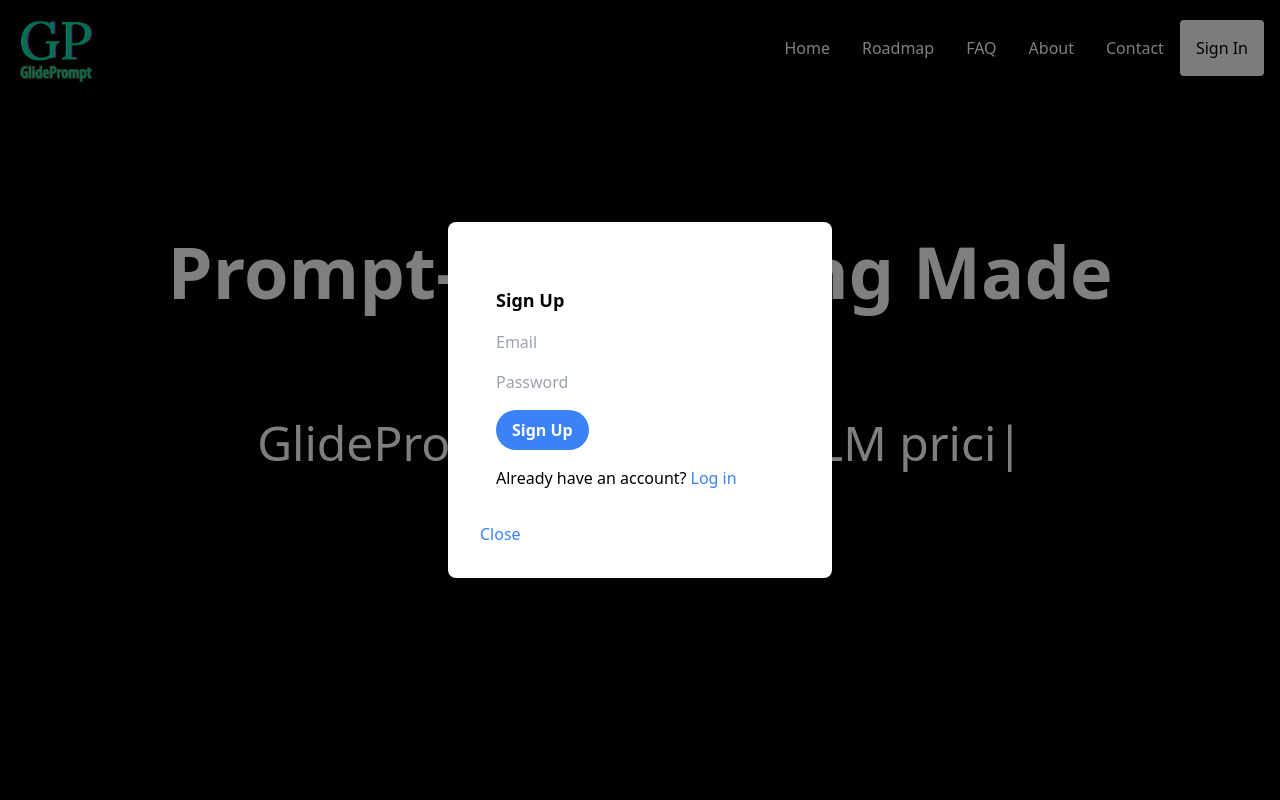
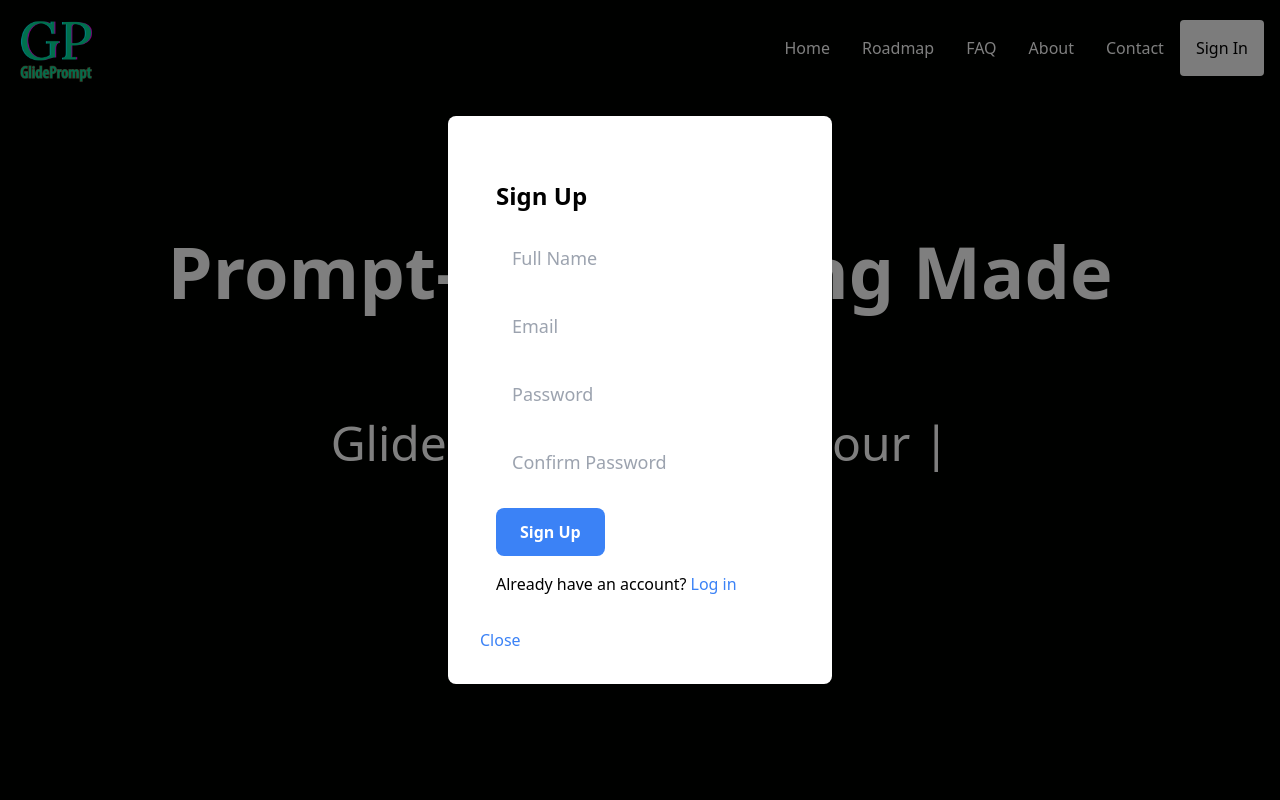
Before and after one commit to galcohavy10/GlidePrompt, a React (Create React App) app in the folder src/frontend/: page / in a window 1280 px wide. Both pictures are taken after a click on the item "Sign In". Shown: the top 800 px of the page. Built offline with nearby package versions, Linux system fonts and the light colour scheme; no server answers.

Commit message:
auth looks better and shows errors

```diff
--- a/src/frontend/src/components/AuthButton.jsx
+++ b/src/frontend/src/components/AuthButton.jsx
@@ -9,7 +9,7 @@ const AuthButton = ({ setShowAuth }) => {
     useEffect(() => {
         const unsubscribe = onAuthStateChanged(auth, setUser); // Listen for auth changes
         return () => unsubscribe(); // Cleanup subscription
-    }, []);
+    }, [auth]);
 
     const handleAuthAction = () => {
         setShowAuth(true);  // Trigger to show authentication modal
--- a/src/frontend/src/components/Hero.jsx
+++ b/src/frontend/src/components/Hero.jsx
@@ -26,8 +26,8 @@ const Hero = () => {
           <ReactTyped
           className='md:text-5xl sm:text-4xl text-xl font-extralight fon md:pl-4 pl-2'
             strings={['compares LLM pricing.', 'compares LLM outputs.', 'creates your system prompts.', ]}
-            typeSpeed={50}
-            backSpeed={30}
+            typeSpeed={70}
+            backSpeed={35}
             loop
           />
         </div>
--- a/src/frontend/src/components/Login.jsx
+++ b/src/frontend/src/components/Login.jsx
@@ -6,6 +6,7 @@ import { signInWithEmailAndPassword, getAuth } from 'firebase/auth';
 const Login = ({ onAuthChange }) => {
   const [email, setEmail] = useState('');
   const [password, setPassword] = useState('');
+  const [errorMessage, setErrorMessage] = useState('');
   const [isSignupView, setIsSignupView] = useState(false); // State to toggle between login and signup
   const auth = getAuth();
 
@@ -16,7 +17,7 @@ const Login = ({ onAuthChange }) => {
         onAuthChange(userCredential.user);
       })
       .catch((error) => {
-        console.error("Login error", error.message);
+        setErrorMessage(error.message);  // Set error message for display
       });
   };
 
@@ -31,11 +32,28 @@ const Login = ({ onAuthChange }) => {
 
   return (
     <div className="container mx-auto mt-4 p-4">
-      <h1 className="text-lg font-bold mb-4">Login</h1>
-      <form onSubmit={handleLogin} className="space-y-4">
-        <input type="email" value={email} onChange={(e) => setEmail(e.target.value)} placeholder="Email" className="input input-bordered w-full max-w-xs" />
-        <input type="password" value={password} onChange={(e) => setPassword(e.target.value)} placeholder="Password" className="input input-bordered w-full max-w-xs" />
-        <button type="submit" className="btn bg-blue-500 hover:bg-blue-700 text-white font-bold py-2 px-4 rounded-full">Login</button>
+      <h1 className="text-2xl font-bold mb-6">Login</h1>
+      <form onSubmit={handleLogin} className="space-y-6">
+        <input
+          type="email"
+          value={email}
+          onChange={(e) => setEmail(e.target.value)}
+          placeholder="Email"
+          className="input input-bordered w-full max-w-lg text-lg rounded-lg px-4 py-2 border-gray-300"
+          required
+        />
+        <input
+          type="password"
+          value={password}
+          onChange={(e) => setPassword(e.target.value)}
+          placeholder="Password"
+          className="input input-bordered w-full max-w-lg text-lg rounded-lg px-4 py-2 border-gray-300"
+          required
+        />
+        <button type="submit" className="btn bg-blue-500 hover:bg-blue-700 text-white font-bold py-3 px-6 rounded-lg">
+          Login
+        </button>
+        {errorMessage && <p className="text-red-500 text-sm mt-2">{errorMessage}</p>}
       </form>
       <p className="mt-4">
         or <button onClick={toggleView} className="text-blue-500 hover:underline">create an account</button>
--- a/src/frontend/src/components/Signup.jsx
+++ b/src/frontend/src/components/Signup.jsx
@@ -6,17 +6,25 @@ import { createUserWithEmailAndPassword, getAuth } from 'firebase/auth';
 const Signup = ({ onAuthChange }) => {
   const [email, setEmail] = useState('');
   const [password, setPassword] = useState('');
+  const [confirmPassword, setConfirmPassword] = useState('');
+  const [fullName, setFullName] = useState('');
+  const [errorMessage, setErrorMessage] = useState('');
   const [isLoginView, setIsLoginView] = useState(false); // State to toggle between login and signup
   const auth = getAuth();
 
   const handleSignup = (event) => {
     event.preventDefault();
+    if (password !== confirmPassword) {
+      setErrorMessage("Passwords do not match.");
+      return;
+    }
+
     createUserWithEmailAndPassword(auth, email, password)
       .then((userCredential) => {
         onAuthChange(userCredential.user);
       })
       .catch((error) => {
-        console.error("Signup error", error.message);
+        setErrorMessage(error.message);
       });
   };
 
@@ -31,11 +39,44 @@ const Signup = ({ onAuthChange }) => {
 
   return (
     <div className="container mx-auto mt-4 p-4">
-      <h1 className="text-lg font-bold mb-4">Sign Up</h1>
-      <form onSubmit={handleSignup} className="space-y-4">
-        <input type="email" value={email} onChange={(e) => setEmail(e.target.value)} placeholder="Email" className="input input-bordered w-full max-w-xs" />
-        <input type="password" value={password} onChange={(e) => setPassword(e.target.value)} placeholder="Password" className="input input-bordered w-full max-w-xs" />
-        <button type="submit" className="btn bg-blue-500 hover:bg-blue-700 text-white font-bold py-2 px-4 rounded-full">Sign Up</button>
+      <h1 className="text-2xl font-bold mb-6">Sign Up</h1>
+      <form onSubmit={handleSignup} className="space-y-6">
+        <input
+          type="text"
+          value={fullName}
+          onChange={(e) => setFullName(e.target.value)}
+          placeholder="Full Name"
+          className="input input-bordered w-full max-w-lg text-lg rounded-lg px-4 py-2 border-gray-300"
+          required
+        />
+        <input
+          type="email"
+          value={email}
+          onChange={(e) => setEmail(e.target.value)}
+          placeholder="Email"
+          className="input input-bordered w-full max-w-lg text-lg rounded-lg px-4 py-2 border-gray-300"
+          required
+        />
+        <input
+          type="password"
+          value={password}
+          onChange={(e) => setPassword(e.target.value)}
+          placeholder="Password"
+          className="input input-bordered w-full max-w-lg text-lg rounded-lg px-4 py-2 border-gray-300"
+          required
+        />
+        <input
+          type="password"
+          value={confirmPassword}
+          onChange={(e) => setConfirmPassword(e.target.value)}
+          placeholder="Confirm Password"
+          className="input input-bordered w-full max-w-lg text-lg rounded-lg px-4 py-2 border-gray-300"
+          required
+        />
+        <button type="submit" className="btn bg-blue-500 hover:bg-blue-700 text-white font-bold py-3 px-6 rounded-lg">
+          Sign Up
+        </button>
+        {errorMessage && <p className="text-red-500 text-sm mt-2">{errorMessage}</p>}
       </form>
       <p className="mt-4">
         Already have an account?
```
